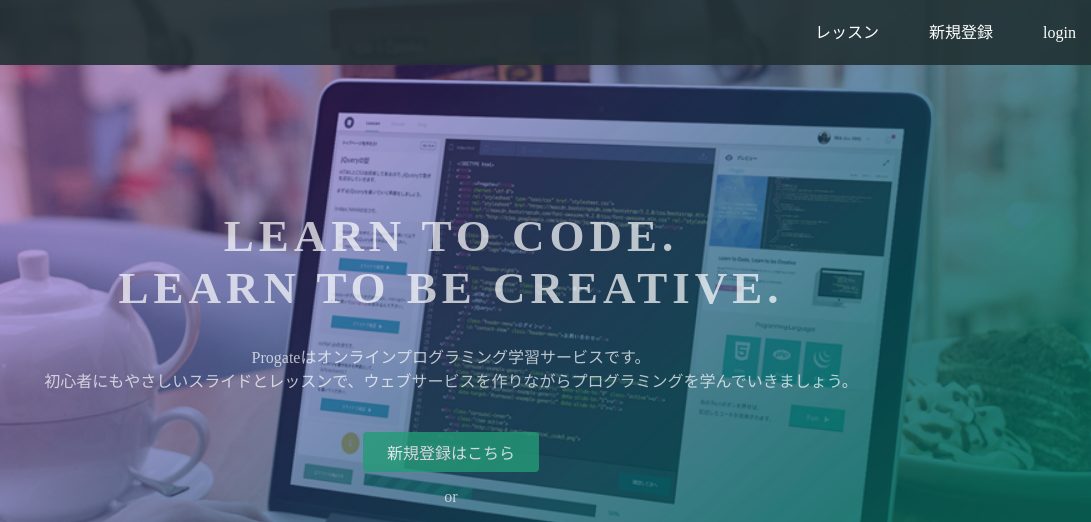
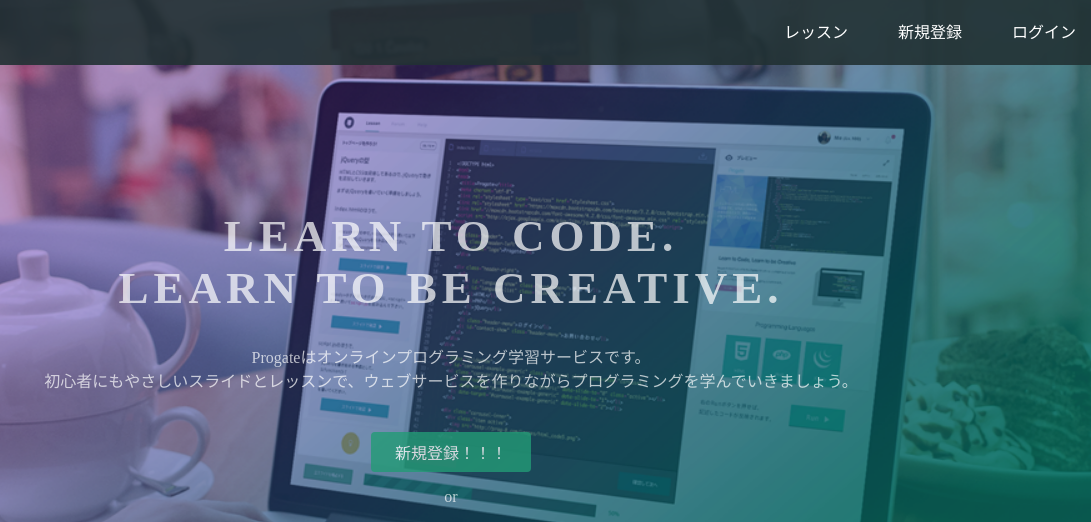
Before and after one commit to hYHaab/sample, a plain HTML site: page index.html in a window 1280 px wide. Shown: the top 522 px of the page, 189-1280 px from the left. Drawn offline with Linux system fonts and the light colour scheme.

Commit message:
Update index.html

```diff
--- a/index.html
+++ b/index.html
@@ -17,7 +17,7 @@
       <div class="header-right">
         <a href="#">レッスン</a>
         <a href="#">新規登録</a>
-        <a href="#" class="login">login</a>
+        <a href="#" class="login">ログイン</a>
       </div>
     </div>
   </header>
@@ -26,7 +26,7 @@
       <h1>LEARN TO CODE.<br>LEARN TO BE CREATIVE.</h1>
       <p>Progateはオンラインプログラミング学習サービスです。<br>初心者にもやさしいスライドとレッスンで、ウェブサービスを作りながらプログラミングを学んでいきましょう。</p>
       <div class="btn-wrapper">
-        <a href="#" class="btn signup">新規登録はこちら</a>
+        <a href="#" class="btn signup">新規登録！！！</a>
         <p>or</p>
         <a href="#" class="btn facebook"><span class="fa fa-facebook"></span>Facebookで登録</a>
         <a href="#" class="btn twitter"><span class="fa fa-twitter"></span>Twitterで登録</a>
```
